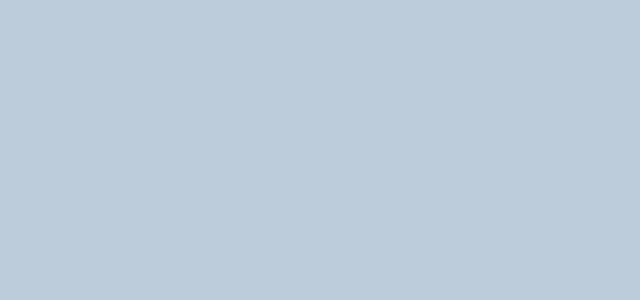
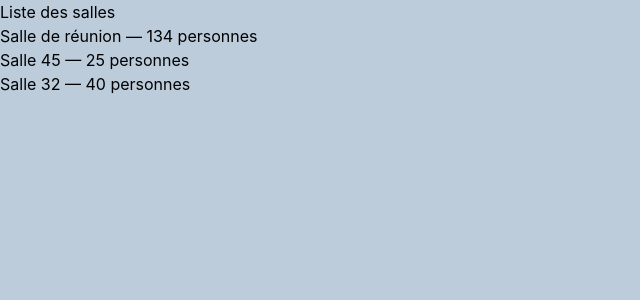
Before and after one commit to martin-mabrut/la-bonne-salle-au-bon-moment, a React (Vite) app: page /roomlist in a window 1280 px wide. Before the commit this address had no page. Shown: the top 300 px of the page, without its empty margins (0-640 px from the left). Built offline with nearby package versions, Linux system fonts and the light colour scheme; data requests are answered from the project's data file.

Commit message:
feat: ajout de la page RoomList pour afficher la liste des salles

```diff
--- a/src/AppRoutes.tsx
+++ b/src/AppRoutes.tsx
@@ -6,11 +6,13 @@ import Dashboard from "./pages/Dashboard";
 import CreateReservation from "./pages/CreateReservation";
 import UpdateReservation from "./pages/UpdateReservation";
 import NewRoom from "./pages/NewRoom";
+import RoomList from "./pages/RoomList";
 
 function AppRoutes() {
   return (
     <Routes>
       <Route path="/login" element={<LoginUser />} />
+      <Route path="/roomlist" element={<RoomList />} />
       <Route element={<ProtectedRoute />}>
         <Route path="/createreservation" element={<CreateReservation />} />
         <Route path="/reservations/:id" element={<UpdateReservation />} />
--- /dev/null
+++ b/src/pages/RoomList.tsx
@@ -0,0 +1,26 @@
+import { useContext, useEffect } from "react";
+import { RoomContext } from "../context/RoomContext";
+
+function RoomList() {
+  const { roomList, getRoomList } = useContext(RoomContext);
+  useEffect(() => {
+    getRoomList();
+  }, []);
+
+  return (
+    <>
+      <div>
+        <h1>Liste des salles</h1>
+        <ul>
+          {roomList.map((room) => (
+            <li key={room.id}>
+              {room.name} — {room.capacity} personnes
+            </li>
+          ))}
+        </ul>{" "}
+      </div>
+    </>
+  );
+}
+
+export default RoomList;
```
Lines whose indentation alone changed are shown as unchanged.
